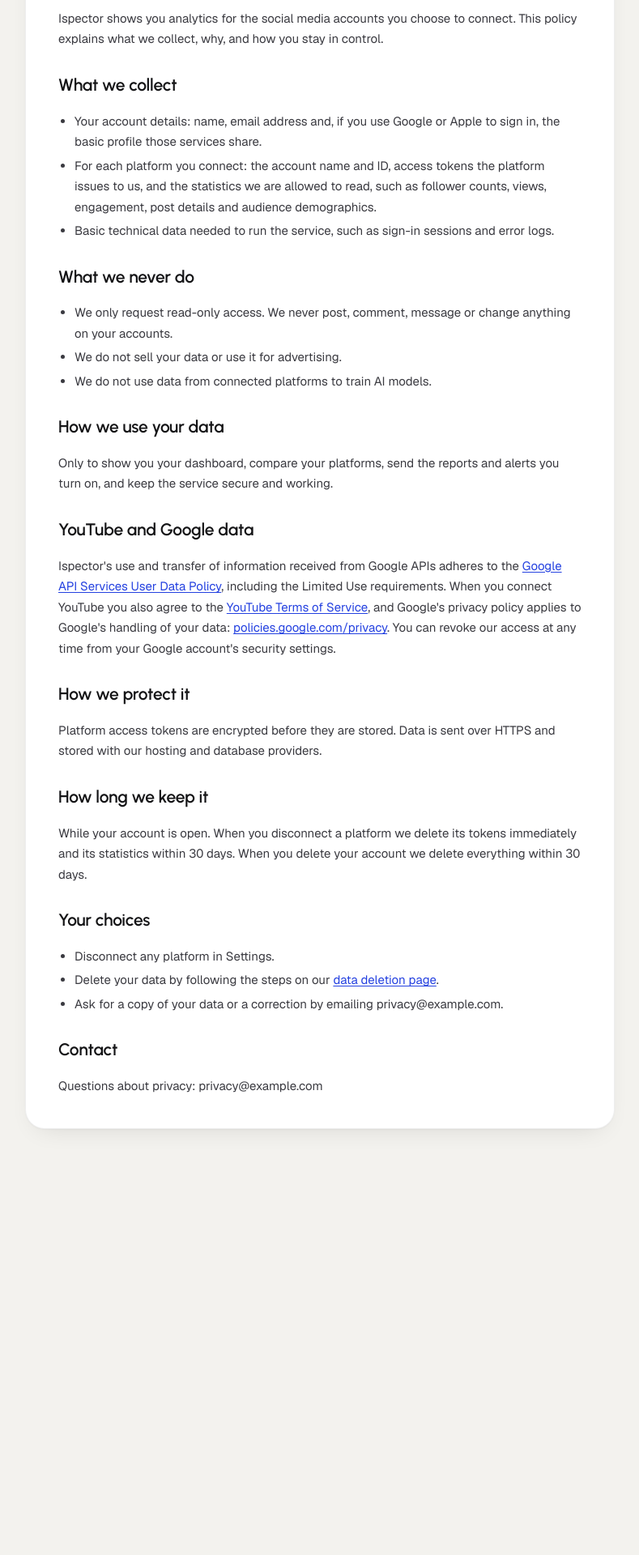
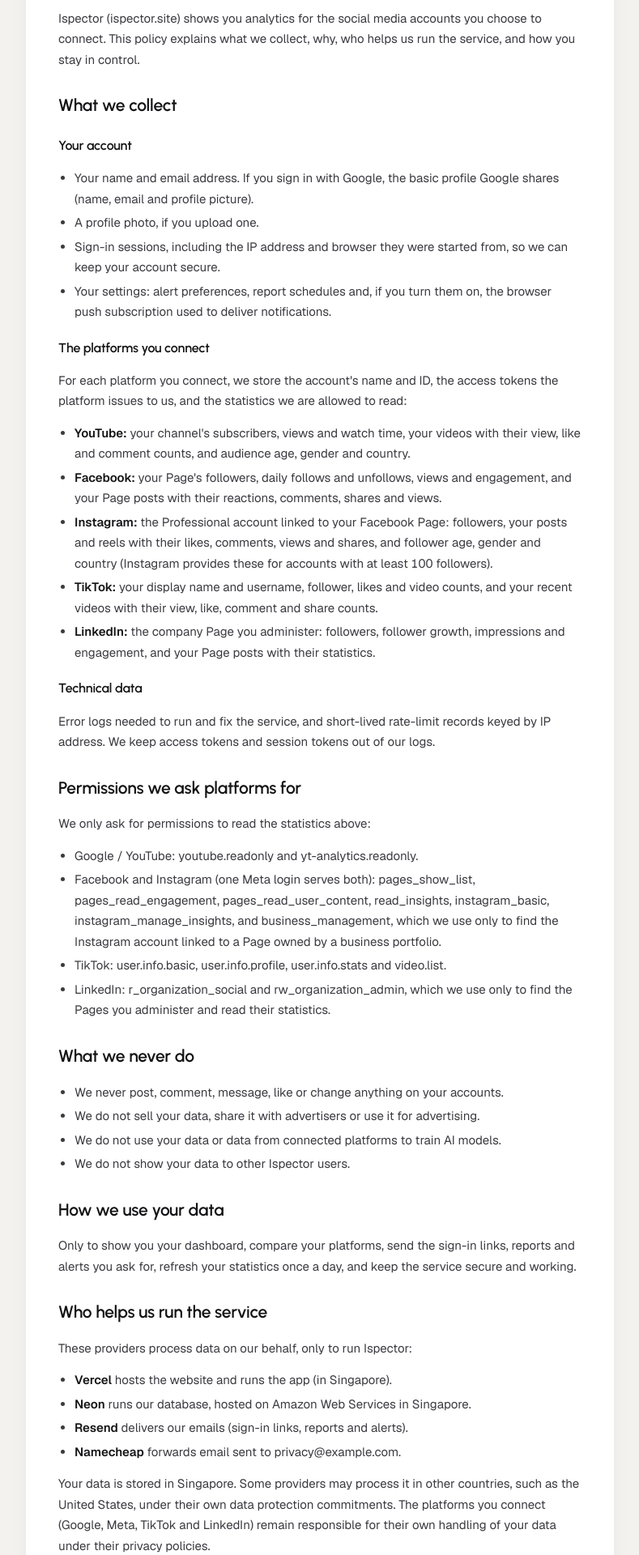
Before and after one commit to SeanRDC/social-media-analytics-tracker, a Next.js app: page /privacy in a window 1280 px wide. Shown: the part 280-2200 px from the top of the page at 81% size, without its empty margins (245-1034 px from the left). Before the commit the page ends 1714 px from the top, so only its background shows below. Built offline with nearby package versions, Linux system fonts and the light colour scheme.

Commit message:
docs: update privacy policy, terms and data deletion for the live platforms and providers

```diff
--- a/src/app/(legal)/privacy/page.tsx
+++ b/src/app/(legal)/privacy/page.tsx
@@ -3,6 +3,8 @@ import s from "@/components/legal/Legal.module.css";
 import { APP_NAME, LEGAL_CONTACT, LEGAL_UPDATED } from "@/lib/brand";
 
 export const metadata: Metadata = { title: "Privacy policy" };
+
+const ext = { target: "_blank", rel: "noreferrer" } as const;
 
 export default function PrivacyPage() {
   return (
@@ -12,60 +14,164 @@ export default function PrivacyPage() {
       <p className={s.draft}>Draft for review. Have this checked for your jurisdiction before launch.</p>
 
       <p>
-        {APP_NAME} shows you analytics for the social media accounts you choose to connect. This policy explains what we collect, why, and how you stay in control.
+        {APP_NAME} (ispector.site) shows you analytics for the social media accounts you choose to connect. This policy explains what we collect, why, who helps us run the
+        service, and how you stay in control.
       </p>
 
       <h2>What we collect</h2>
+      <h3>Your account</h3>
       <ul>
-        <li>Your account details: name, email address and, if you use Google or Apple to sign in, the basic profile those services share.</li>
-        <li>For each platform you connect: the account name and ID, access tokens the platform issues to us, and the statistics we are allowed to read, such as follower counts, views, engagement, post details and audience demographics.</li>
-        <li>Basic technical data needed to run the service, such as sign-in sessions and error logs.</li>
+        <li>Your name and email address. If you sign in with Google, the basic profile Google shares (name, email and profile picture).</li>
+        <li>A profile photo, if you upload one.</li>
+        <li>Sign-in sessions, including the IP address and browser they were started from, so we can keep your account secure.</li>
+        <li>Your settings: alert preferences, report schedules and, if you turn them on, the browser push subscription used to deliver notifications.</li>
+      </ul>
+
+      <h3>The platforms you connect</h3>
+      <p>For each platform you connect, we store the account&apos;s name and ID, the access tokens the platform issues to us, and the statistics we are allowed to read:</p>
+      <ul>
+        <li>
+          <b>YouTube:</b> your channel&apos;s subscribers, views and watch time, your videos with their view, like and comment counts, and audience age, gender and country.
+        </li>
+        <li>
+          <b>Facebook:</b> your Page&apos;s followers, daily follows and unfollows, views and engagement, and your Page posts with their reactions, comments, shares and views.
+        </li>
+        <li>
+          <b>Instagram:</b> the Professional account linked to your Facebook Page: followers, your posts and reels with their likes, comments, views and shares, and follower age,
+          gender and country (Instagram provides these for accounts with at least 100 followers).
+        </li>
+        <li>
+          <b>TikTok:</b> your display name and username, follower, likes and video counts, and your recent videos with their view, like, comment and share counts.
+        </li>
+        <li>
+          <b>LinkedIn:</b> the company Page you administer: followers, follower growth, impressions and engagement, and your Page posts with their statistics.
+        </li>
+      </ul>
+
+      <h3>Technical data</h3>
+      <p>Error logs needed to run and fix the service, and short-lived rate-limit records keyed by IP address. We keep access tokens and session tokens out of our logs.</p>
+
+      <h2>Permissions we ask platforms for</h2>
+      <p>We only ask for permissions to read the statistics above:</p>
+      <ul>
+        <li>Google / YouTube: youtube.readonly and yt-analytics.readonly.</li>
+        <li>
+          Facebook and Instagram (one Meta login serves both): pages_show_list, pages_read_engagement, pages_read_user_content, read_insights, instagram_basic,
+          instagram_manage_insights, and business_management, which we use only to find the Instagram account linked to a Page owned by a business portfolio.
+        </li>
+        <li>TikTok: user.info.basic, user.info.profile, user.info.stats and video.list.</li>
+        <li>LinkedIn: r_organization_social and rw_organization_admin, which we use only to find the Pages you administer and read their statistics.</li>
       </ul>
 
       <h2>What we never do</h2>
       <ul>
-        <li>We only request read-only access. We never post, comment, message or change anything on your accounts.</li>
-        <li>We do not sell your data or use it for advertising.</li>
-        <li>We do not use data from connected platforms to train AI models.</li>
+        <li>We never post, comment, message, like or change anything on your accounts.</li>
+        <li>We do not sell your data, share it with advertisers or use it for advertising.</li>
+        <li>We do not use your data or data from connected platforms to train AI models.</li>
+        <li>We do not show your data to other {APP_NAME} users.</li>
       </ul>
 
       <h2>How we use your data</h2>
-      <p>Only to show you your dashboard, compare your platforms, send the reports and alerts you turn on, and keep the service secure and working.</p>
+      <p>
+        Only to show you your dashboard, compare your platforms, send the sign-in links, reports and alerts you ask for, refresh your statistics once a day, and keep the service
+        secure and working.
+      </p>
 
-      <h2>YouTube and Google data</h2>
+      <h2>Who helps us run the service</h2>
+      <p>These providers process data on our behalf, only to run {APP_NAME}:</p>
+      <ul>
+        <li>
+          <b>Vercel</b> hosts the website and runs the app (in Singapore).
+        </li>
+        <li>
+          <b>Neon</b> runs our database, hosted on Amazon Web Services in Singapore.
+        </li>
+        <li>
+          <b>Resend</b> delivers our emails (sign-in links, reports and alerts).
+        </li>
+        <li>
+          <b>Namecheap</b> forwards email sent to {LEGAL_CONTACT}.
+        </li>
+      </ul>
+      <p>
+        Your data is stored in Singapore. Some providers may process it in other countries, such as the United States, under their own data protection commitments. The platforms
+        you connect (Google, Meta, TikTok and LinkedIn) remain responsible for their own handling of your data under their privacy policies.
+      </p>
+
+      <h2>Cookies</h2>
+      <p>We use only the cookies needed to keep you signed in and to protect the connection process. We do not use advertising or analytics cookies.</p>
+
+      <h2>Platform-specific terms</h2>
+      <h3>YouTube and Google</h3>
       <p>
         {APP_NAME}&apos;s use and transfer of information received from Google APIs adheres to the{" "}
-        <a href="https://developers.google.com/terms/api-services-user-data-policy" target="_blank" rel="noreferrer">
+        <a href="https://developers.google.com/terms/api-services-user-data-policy" {...ext}>
           Google API Services User Data Policy
         </a>
-        , including the Limited Use requirements. When you connect YouTube you also agree to the{" "}
-        <a href="https://www.youtube.com/t/terms" target="_blank" rel="noreferrer">
+        , including the Limited Use requirements. By connecting YouTube you also agree to the{" "}
+        <a href="https://www.youtube.com/t/terms" {...ext}>
           YouTube Terms of Service
         </a>
-        , and Google&apos;s privacy policy applies to Google&apos;s handling of your data:{" "}
-        <a href="https://policies.google.com/privacy" target="_blank" rel="noreferrer">
-          policies.google.com/privacy
+        , and the{" "}
+        <a href="https://policies.google.com/privacy" {...ext}>
+          Google Privacy Policy
+        </a>{" "}
+        applies to Google&apos;s handling of your data. You can revoke our access at any time at{" "}
+        <a href="https://myaccount.google.com/permissions" {...ext}>
+          myaccount.google.com/permissions
         </a>
-        . You can revoke our access at any time from your Google account&apos;s security settings.
+        .
+      </p>
+      <h3>Facebook and Instagram</h3>
+      <p>
+        Data from Facebook and Instagram is received through Meta&apos;s APIs and handled under the{" "}
+        <a href="https://developers.facebook.com/terms/" {...ext}>
+          Meta Platform Terms
+        </a>
+        . You can remove {APP_NAME} in Facebook under Settings &amp; privacy, then Settings, then Business integrations.
+      </p>
+      <h3>TikTok</h3>
+      <p>You can remove {APP_NAME} in the TikTok app under Settings and privacy, then Security and permissions, then Apps and services permissions.</p>
+      <h3>LinkedIn</h3>
+      <p>You can remove {APP_NAME} on LinkedIn under Settings, then Data privacy, then Permitted services.</p>
+
+      <h2>How we protect it</h2>
+      <p>
+        Platform access tokens are encrypted (AES-256-GCM) before they are stored. All data is sent over HTTPS, the database requires encrypted connections, and only you can see
+        your statistics.
       </p>
 
-      <h2>How we protect it</h2>
-      <p>Platform access tokens are encrypted before they are stored. Data is sent over HTTPS and stored with our hosting and database providers.</p>
-
       <h2>How long we keep it</h2>
-      <p>While your account is open. When you disconnect a platform we delete its tokens immediately and its statistics within 30 days. When you delete your account we delete everything within 30 days.</p>
-
-      <h2>Your choices</h2>
       <ul>
-        <li>Disconnect any platform in Settings.</li>
+        <li>Your account data, for as long as your account is open.</li>
         <li>
-          Delete your data by following the steps on our <a href="/data-deletion">data deletion page</a>.
+          When you disconnect a platform, we delete its tokens and statistics immediately. For YouTube, TikTok and LinkedIn we also ask the platform to revoke our access; for
+          Facebook and Instagram, remove {APP_NAME} in Facebook&apos;s settings as described above.
         </li>
-        <li>Ask for a copy of your data or a correction by emailing {LEGAL_CONTACT}.</li>
+        <li>When you delete your account, we delete your account, connections, statistics, photo and settings immediately.</li>
+        <li>Deleted data can remain for a short time in our database provider&apos;s automatic backups, and error logs are kept by our hosting provider for a short time.</li>
       </ul>
 
+      <h2>Your rights and choices</h2>
+      <ul>
+        <li>Disconnect any platform in Settings, or remove {APP_NAME} from the platform&apos;s own settings as described above.</li>
+        <li>
+          Delete your account in Settings, or follow the steps on our <a href="/data-deletion">data deletion page</a>.
+        </li>
+        <li>
+          Ask for a copy of your data, a correction, or to object to how we use it by emailing {LEGAL_CONTACT}. Depending on where you live (for example under the EU GDPR or the
+          Philippine Data Privacy Act of 2012), you may have further rights, including complaining to your data protection authority. We reply within 30 days.
+        </li>
+      </ul>
+
+      <h2>Children</h2>
+      <p>{APP_NAME} is not meant for children under 13, and you must also meet the minimum age of each platform you connect.</p>
+
+      <h2>Changes</h2>
+      <p>If we change this policy we will update the date at the top. For significant changes to how we use your data, we will also tell you by email.</p>
+
       <h2>Contact</h2>
-      <p>Questions about privacy: {LEGAL_CONTACT}</p>
+      <p>Questions or requests about privacy: {LEGAL_CONTACT}</p>
     </article>
   );
 }
--- a/src/components/legal/Legal.module.css
+++ b/src/components/legal/Legal.module.css
@@ -80,6 +80,16 @@
   font-weight: 600;
   color: var(--tx);
 }
+.doc h3 {
+  margin-top: 4px;
+  font-size: 16px;
+  font-weight: 600;
+  color: var(--tx);
+}
+.doc b {
+  font-weight: 600;
+  color: var(--tx);
+}
 .doc ul,
 .doc ol {
   margin: 0;
--- a/src/lib/brand.ts
+++ b/src/lib/brand.ts
@@ -4,4 +4,4 @@ export const APP_TAGLINE = "Track followers, views and engagement across every s
 
 /** Where people send privacy and data requests. Set LEGAL_CONTACT_EMAIL before any platform review. */
 export const LEGAL_CONTACT = process.env.LEGAL_CONTACT_EMAIL ?? "privacy@example.com";
-export const LEGAL_UPDATED = "November 15, 2026";
+export const LEGAL_UPDATED = "November 19, 2026";
```
Also changed, not shown: src/app/(legal)/data-deletion/page.tsx (+13 -2 lines), src/app/(legal)/terms/page.tsx (+83 -11 lines).
